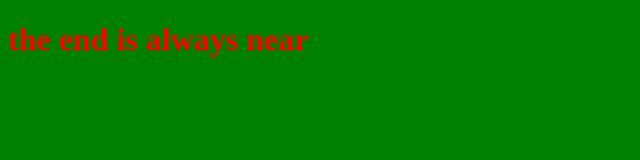
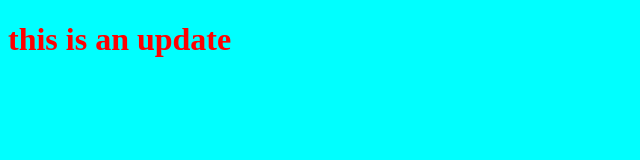
Before and after one commit to amzianebadr/projetF, a plain HTML site: page index.html in a window 1280 px wide. Shown: the whole page, without its empty margins (0-640 px from the left). Drawn offline with Linux system fonts and the light colour scheme.

Commit message:
edit the html file and css file

```diff
--- a/index.html
+++ b/index.html
@@ -7,7 +7,7 @@
     <link rel="stylesheet" href="style.css">
 </head>
 <body>
-    <h1> the end is always near </h1>
+    <h1> this is an update </h1>
     <script src="app.js"></script>
 </body>
 </html>
--- a/style.css
+++ b/style.css
@@ -3,5 +3,5 @@ h1{
 
 }
 body{
-    background-color: green;
+    background-color:aqua;
 }
```
